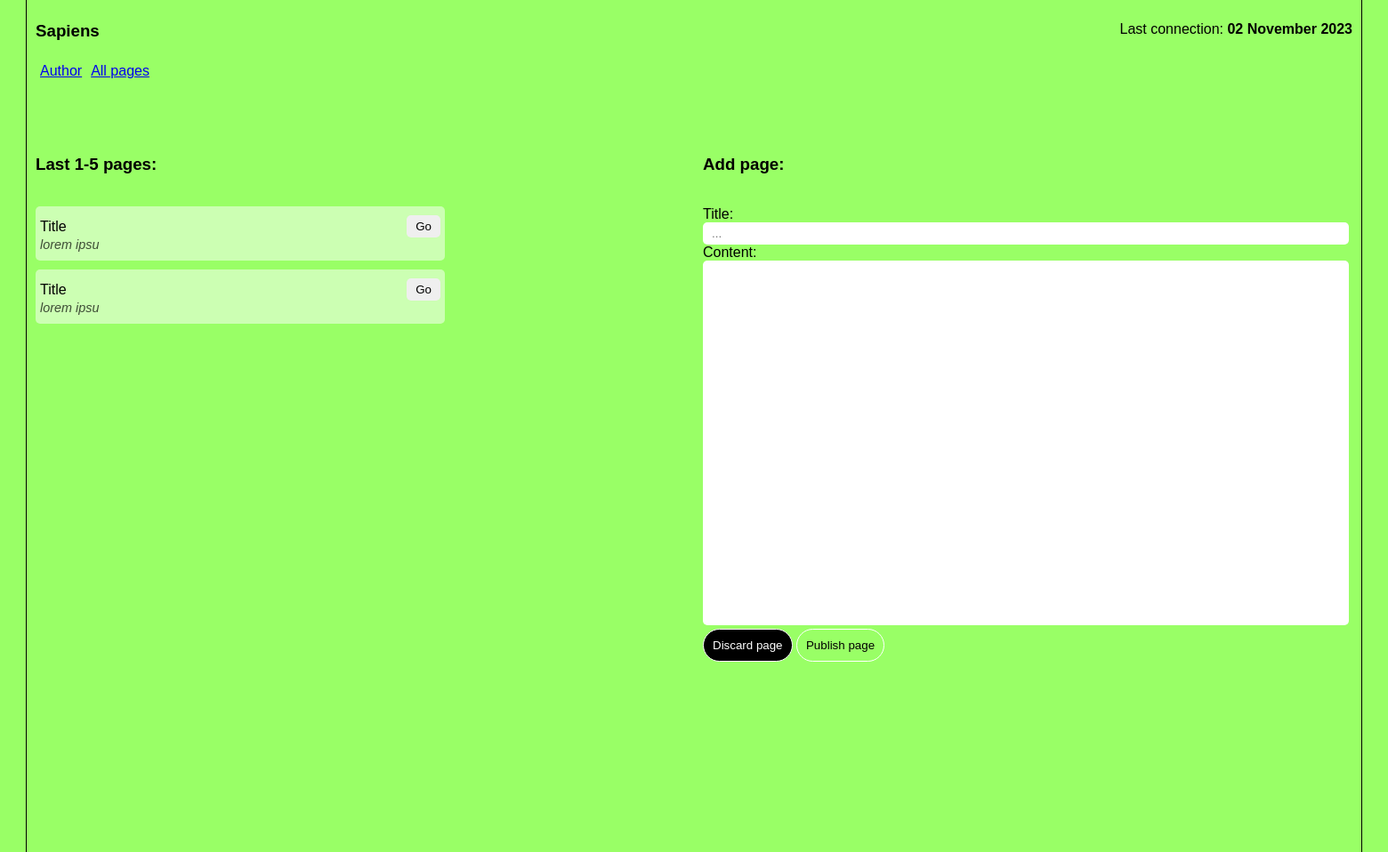
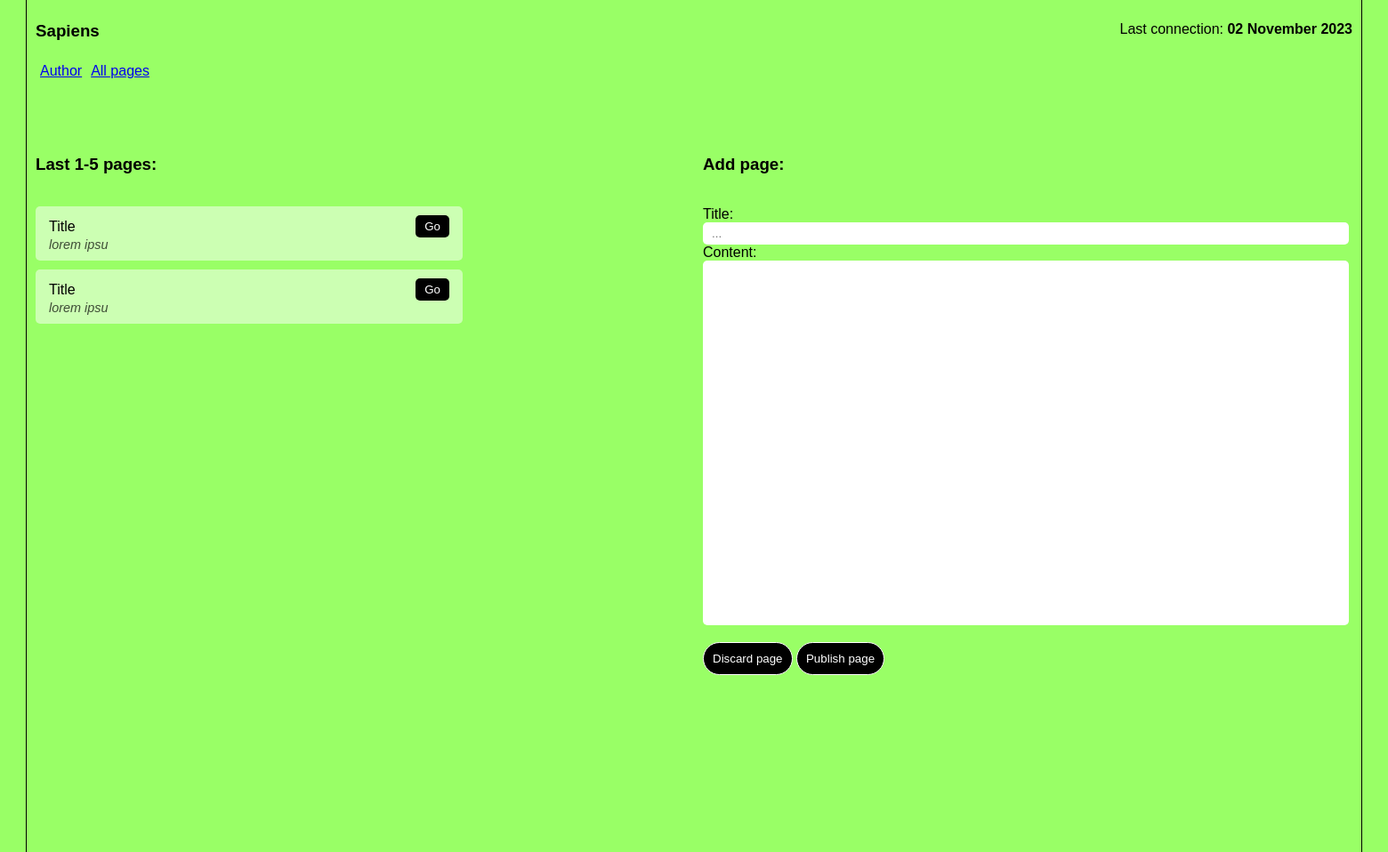
Before and after one commit to ChiniwirisWu/python_programs, a Django app: page / in a window 1560 px wide. Shown: the part 325-1283 px from the top of the page at 89% size. Run offline with Django 4.2, Linux system fonts and the light colour scheme.

Commit message:
3/4 of main page design

```diff
--- a/blog/blog_app/templates/index.html
+++ b/blog/blog_app/templates/index.html
@@ -5,11 +5,11 @@
 	<meta charset="UTF-8">
 	<meta name="viewport" content="width=device-width, initial-scale=1.0">
 	<title>Sapiens</title>
+		<link rel="preconnect" href="https://fonts.googleapis.com">
+		<link rel="preconnect" href="https://fonts.gstatic.com" crossorigin>
+		<link href="https://fonts.googleapis.com/css2?family=Noto+Serif+Old+Uyghur&family=Oswald:wght@200&display=swap" rel="stylesheet">
+	<link rel="icon" type="image/x-icon" href="{% static 'img/monkey.ico' %}">
 	<link rel="stylesheet" href="{% static 'styles/main.css' %}">
-
-<link rel="preconnect" href="https://fonts.googleapis.com">
-<link rel="preconnect" href="https://fonts.gstatic.com" crossorigin>
-<link href="https://fonts.googleapis.com/css2?family=Noto+Serif+Old+Uyghur&family=Oswald:wght@200&display=swap" rel="stylesheet">
 </head>
 <body>
 		<div id="container">
--- a/blog/static/styles/main.css
+++ b/blog/static/styles/main.css
@@ -1,4 +1,3 @@
-{% load static %}
 *{
 		margin: 0px;
 		border: 0px;
@@ -6,9 +5,8 @@
 }
 
 html{
-		background-color: hsl(0, 100%, 70%);
+		/*overflow-y: hidden;*/
 		background-color: hsl(100, 100%, 70%);
-		/*overflow-y: hidden;*/
 		scroll-behavior: smooth;
 		font-family: 'Noto Serif Old Uyghur', sans-serif;
 		font-weight: 100;
@@ -96,7 +94,7 @@ header{
 		display: flex;
 		flex-direction: column;
 		margin-bottom: 10px;
-		padding: 10px 5px;
+		padding: 10px 15px;
 		width: 60%;
 		border-radius: 5px;
 }
@@ -141,15 +139,13 @@ header{
 		cursor: pointer;
 		border: 1px solid #fff;
 		border-radius: 20px;
+		margin-top: 15px;
 }
 
-#discard-btn{
+button{
 		background-color: black;
 		color: #fff;
-}
-
-#submit-btn{
-		background-color: inherit;
+		transition: .2s;
 }
 
 /*HOVER*/
@@ -163,3 +159,13 @@ header{
 		background-color: inherit;
 		opacity: .5;
 }
+
+button:hover{
+		background-color: #fff;
+		color: #000;
+}
+
+*::selection{
+		background-color: #4f6d56;
+		color: #eee;
+}
```
Also changed, not shown: blog/static/img/monkey.ico (added).
